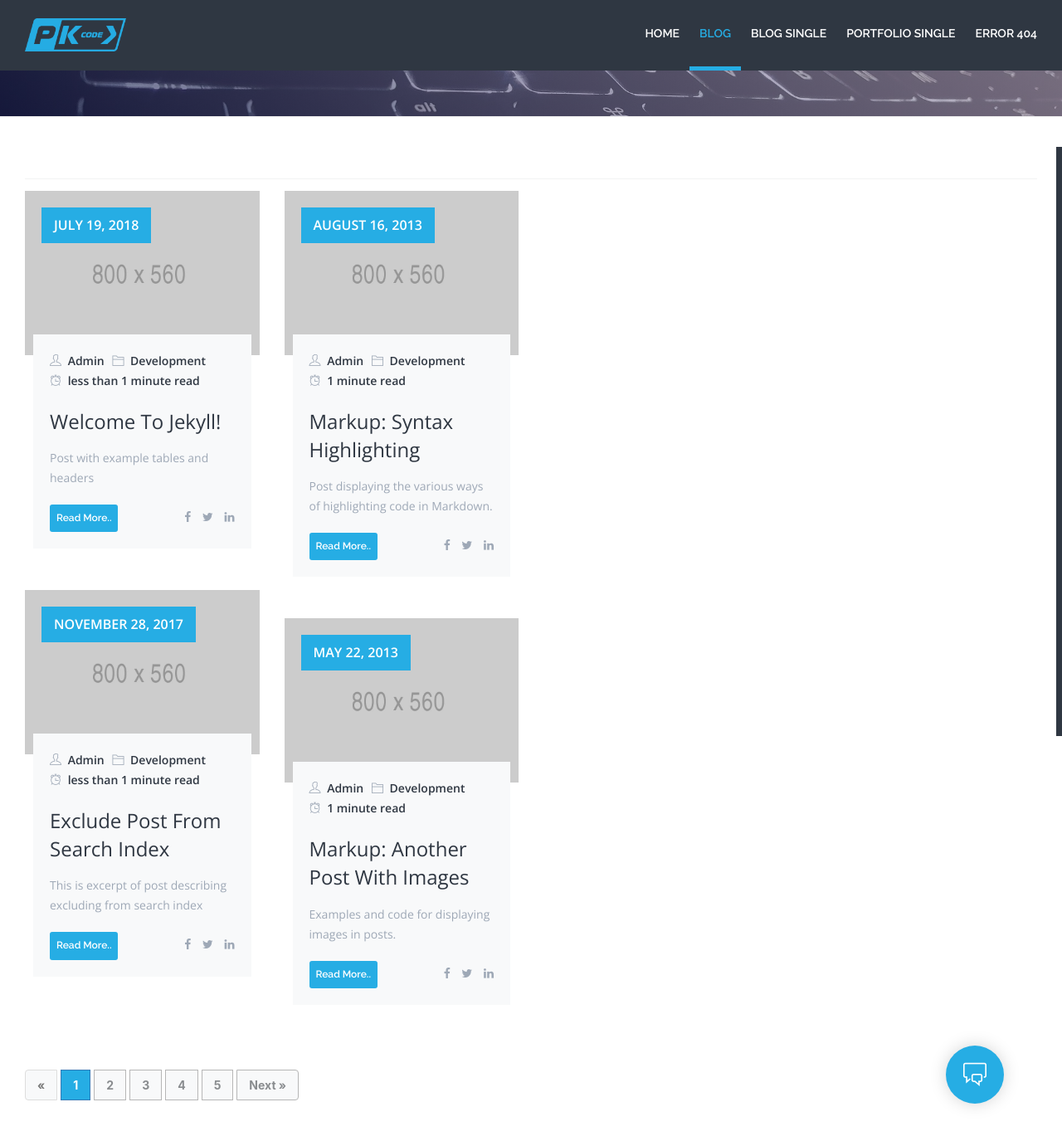
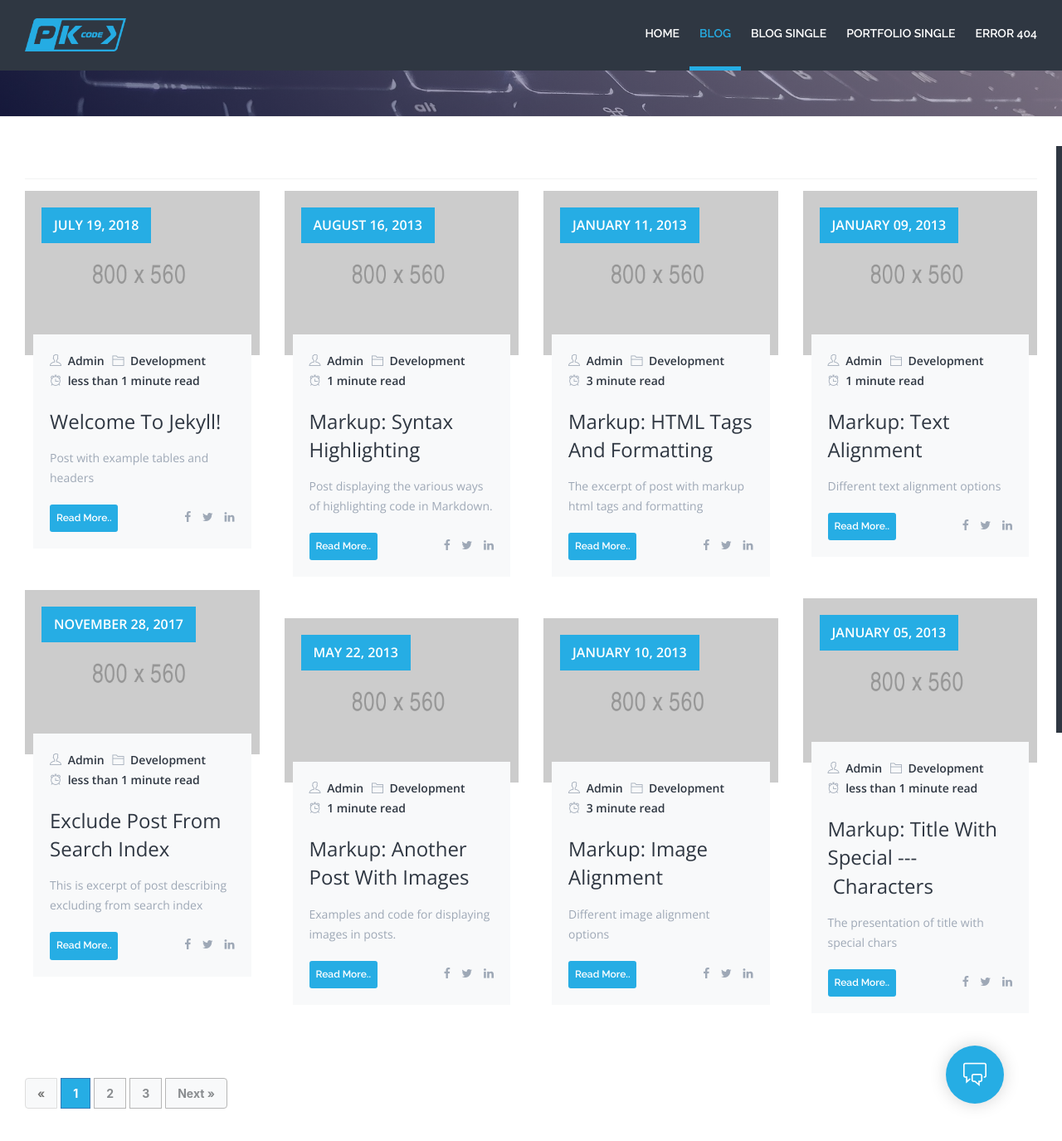
Before and after one commit to bitroniq/bitroniq.github.io, a Jekyll site: the page built from blog/index.html, in a window 1280 px wide and 1400 px high, scrolled down 349 px. Shown: the top 1375 px of the window at 83% size. Built offline with Jekyll 4.4.1, drawn with Linux system fonts in a browser that asks for light colours; the list of posts is cut into pages by our own code.

Commit message:
Increase the number of blog posts on main blog page.

```diff
--- a/_config.yml
+++ b/_config.yml
@@ -290,7 +290,7 @@ sass:
 
 # Outputting
 permalink: "/blog/:categories/:title/"
-paginate: 4 # amount of posts to show
+paginate: 8 # amount of posts to show
 paginate_path: "/blog/page:num/"
 # timezone: # https://en.wikipedia.org/wiki/List_of_tz_database_time_zones
 timezone: "Europe/Warsaw"
```
